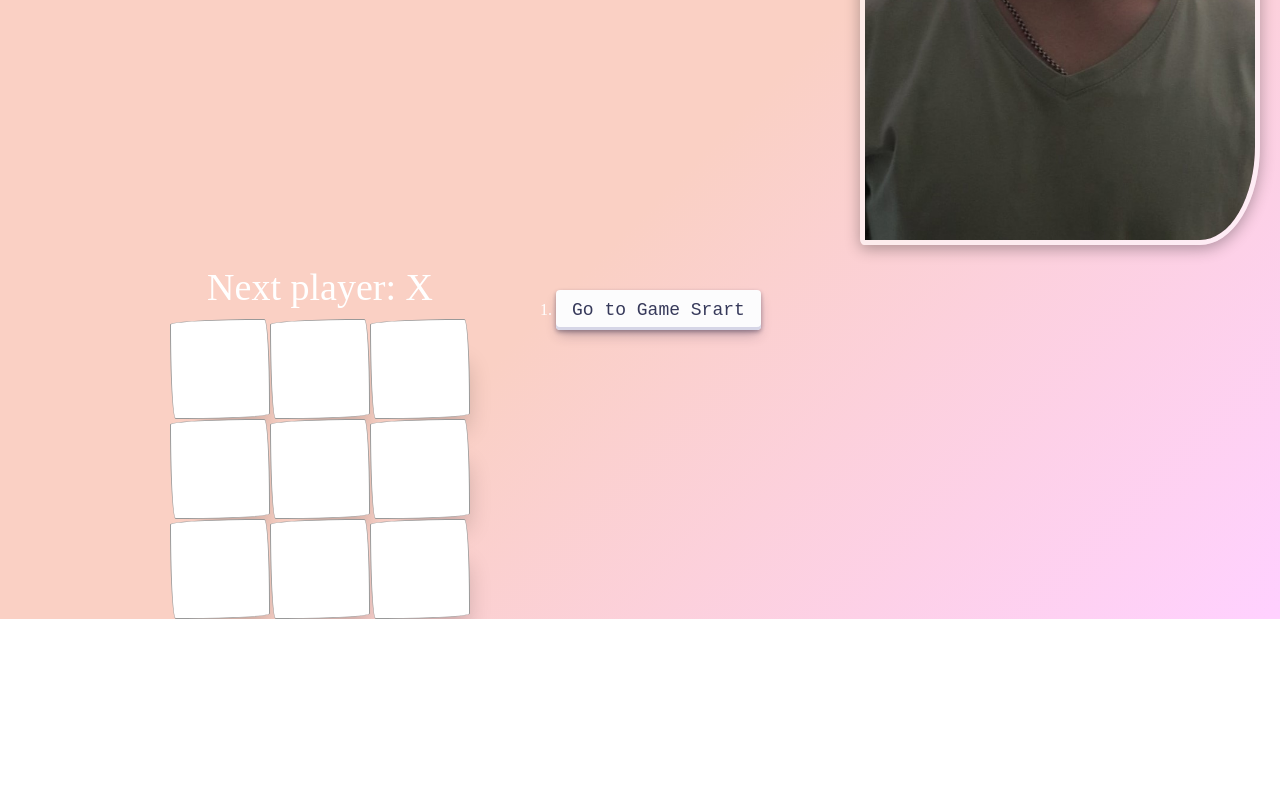
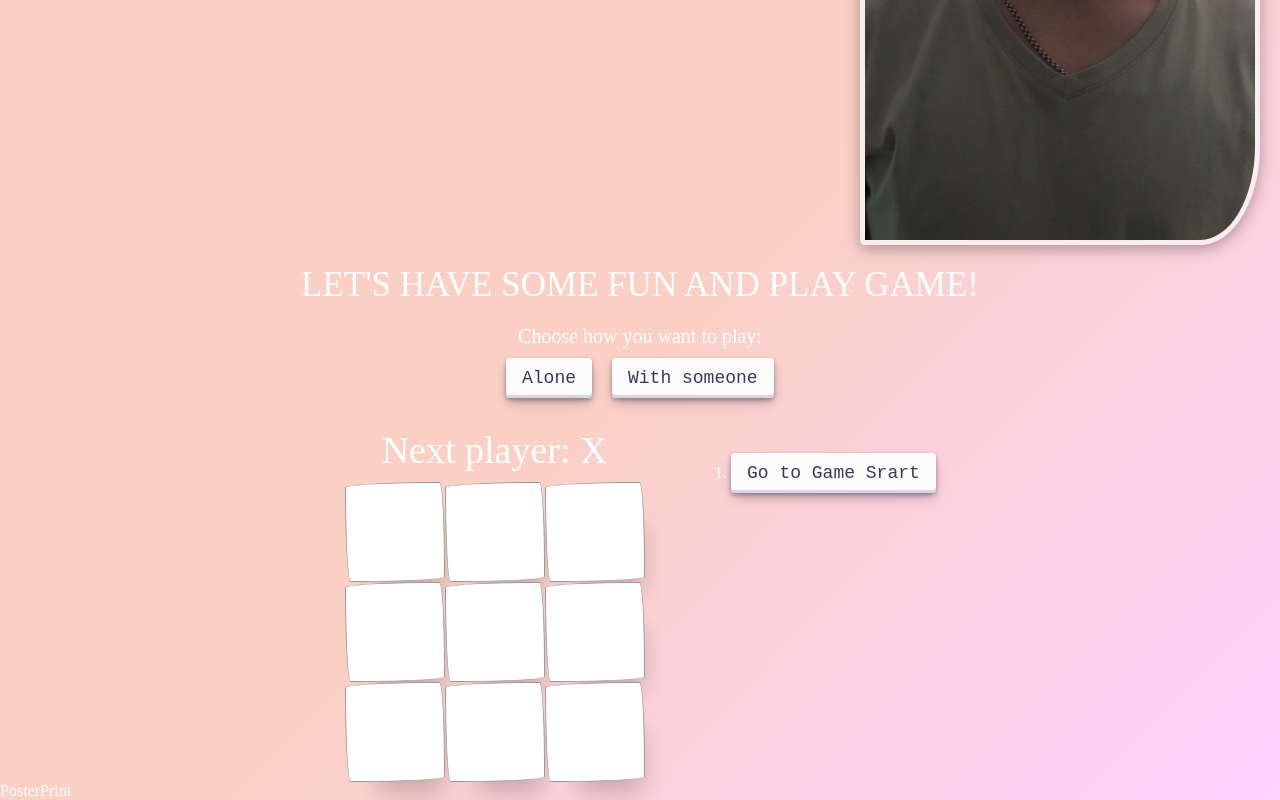
Before and after one commit to VladKovach/react_on_pages, a React (Create React App) app: page / in a window 1280 px wide. Shown: the part 1234-2034 px from the top of the page. Before the commit the page ends 1853 px from the top, so only its background shows below. Built offline with nearby package versions, Linux system fonts and the light colour scheme.

Commit message:
add tick tack how to play

```diff
--- a/src/App.js
+++ b/src/App.js
@@ -2,13 +2,15 @@ import React, { useState } from "react";
 import Introduction from "./Components/Introduction/Introduction";
 import TicTack from "./Components/TicTack/TicTack";
 import PersonalInfo from "./Components/PersonalInfo/PersonalInfo";
-
+import { PosterPrint } from "./Components/PosterPrint/PosterPrint";
 export default function App() {
   return (
     <div className="main_page_wrapper">
       <Introduction />
-      <PersonalInfo/>
+      <PersonalInfo />
+      <p className="project_title "> LET'S HAVE SOME FUN AND PLAY GAME!</p>
       <TicTack />
+      <PosterPrint/>
     </div>
   );
 }
--- a/src/Components/Introduction/Introduction.jsx
+++ b/src/Components/Introduction/Introduction.jsx
@@ -7,7 +7,7 @@ const Introduction = () => {
       <div className={`${classes.text_container} ${classes.text_1}`}>Hi</div>
       <div className={`${classes.text_container} ${classes.text_2}`}>I am Vlad</div>
       <div className={`${classes.text_container} ${classes.text_3}`}>and</div>
-      <div className={`${classes.text_container} ${classes.text_4}`}>This is my page</div>
+      <div className={`${classes.text_container} ${classes.text_4}`}>This is my portfolio</div>
     </div>
   );
 };
--- a/src/Components/PersonalInfo/personalInfo.module.scss
+++ b/src/Components/PersonalInfo/personalInfo.module.scss
@@ -10,11 +10,11 @@
 }
 
 .info {
+  font-family: cursive;
   margin-right: 20px;
   flex: 1;
-  font-size: 16px;
+  font-size: 20px;
   line-height: 1.6;
-  color: #333;
   text-align: justify;
 }
 
@@ -38,6 +38,7 @@
   }
 
   .info {
+
     margin-right: 0;
     margin-bottom: 20px;
   }
--- /dev/null
+++ b/src/Components/PosterPrint/PosterPrint.jsx
@@ -0,0 +1,5 @@
+import React from "react";
+import classes from "./posterPrint.module.scss";
+export const PosterPrint = () => {
+  return <div>PosterPrint</div>;
+};
--- a/src/Components/TicTack/TicTack.jsx
+++ b/src/Components/TicTack/TicTack.jsx
@@ -16,6 +16,11 @@ export default function TicTack() {
   function jumpTo(moveId) {
     setCurrentMove(moveId);
   }
+  const handleGameTypeClick = (type) => {
+    if (type === "alone") {// handle game type
+    } else {
+    }
+  };
   const movesList = history.map((squares, move) => {
     let description = "Go to move # ";
     if (move > 0) {
@@ -32,6 +37,22 @@ export default function TicTack() {
     );
   });
   return (
+    <div className={classes.game_wrapper}>
+      <div className={classes.game_variant}>
+        <p className={classes.text}>Choose how you want to play:</p>
+        <button
+          className={`${classes.how_to_play_btn} button-30`}
+          onClick={() => handleGameTypeClick("alone")}
+        >
+          Alone
+        </button>
+        <button
+          className={`${classes.how_to_play_btn} button-30`}
+          onClick={() => handleGameTypeClick("someone")}
+        >
+          With someone
+        </button>
+      </div>
       <div className={classes.game}>
         <Game
           xIsNext={xIsNext}
@@ -44,5 +65,6 @@ export default function TicTack() {
           <ol>{movesList}</ol>
         </div>
       </div>
+    </div>
   );
 }
--- a/src/Components/TicTack/TicTack.module.scss
+++ b/src/Components/TicTack/TicTack.module.scss
@@ -1,6 +1,22 @@
+.game_wrapper{
+  text-align: center;
+}
+.game_variant{
+  margin-top: 20px;
+  text-align: center;
+  .text{
+    font-size: 20px;
+    margin-bottom: 10px;
+  }
+}
+
+.how_to_play_btn{
+  margin: 0 10px;
+}
 .game {
   display: flex;
   justify-content: center;
+  margin-top: 30px;
 }
 .game_board {
   width: 50%;
@@ -12,5 +28,4 @@
   margin-top: 25px;
   padding-left: 50px;
   max-height: 500px;
-  width: 50%;
 }
--- a/src/styles.css
+++ b/src/styles.css
@@ -6,16 +6,44 @@
 }
 
 /* Body */
-body,html {
+body,
+html {
   padding: 0;
   margin: 0;
   width: 100%;
   overflow-x: hidden;
   background: linear-gradient(135deg, #ff9a9e, #fad0c4, #fad0c4, #ffd1ff);
   color: #fff;
-
+  -ms-overflow-style: none; /* IE и Edge */
+  -webkit-overflow-scrolling: touch; /* iOS */
+  overflow: -moz-scrollbars-none; /* Firefox */
+  -ms-user-select: none; /* IE */
+  -moz-user-select: none; /* Firefox */
+  -webkit-user-select: none; /* Safari */
+  user-select: none;
+  font-family: cursive;
 }
-
+input,
+button,
+div,
+p,
+span {
+  box-sizing: border-box;
+  font-family: inherit;
+  margin: 0;
+  outline: none;
+}
+input:focus,
+textarea:focus,
+button:focus,
+button {
+  outline: none;
+  -webkit-user-select: none;
+  -moz-user-select: none;
+  -ms-user-select: none;
+  user-select: none;
+  -webkit-tap-highlight-color: transparent; /* Disable the tap highlight color */
+}
 /* Headings */
 h1,
 h2,
@@ -54,9 +82,10 @@ a {
   text-decoration: none;
   color: inherit;
 }
-
+button {
+  outline: none;
+}
 /* Tables */
-
 
 th,
 td {
@@ -83,7 +112,7 @@ code {
 /* fonts */
 
 /* Additional resets as needed */
-.main_page_wrapper{
+.main_page_wrapper {
   max-width: 2000px;
   margin: 0 auto;
 }
@@ -176,3 +205,8 @@ code {
 .button-55:focus {
   box-shadow: rgba(0, 0, 0, 0.3) 2px 8px 4px -6px;
 }
+
+.project_title{
+  text-align: center;
+  font-size: 35px;
+}
```
Also changed, not shown: src/Components/PosterPrint/posterPrint.module.scss (added). Lines whose indentation alone changed are shown as unchanged.
